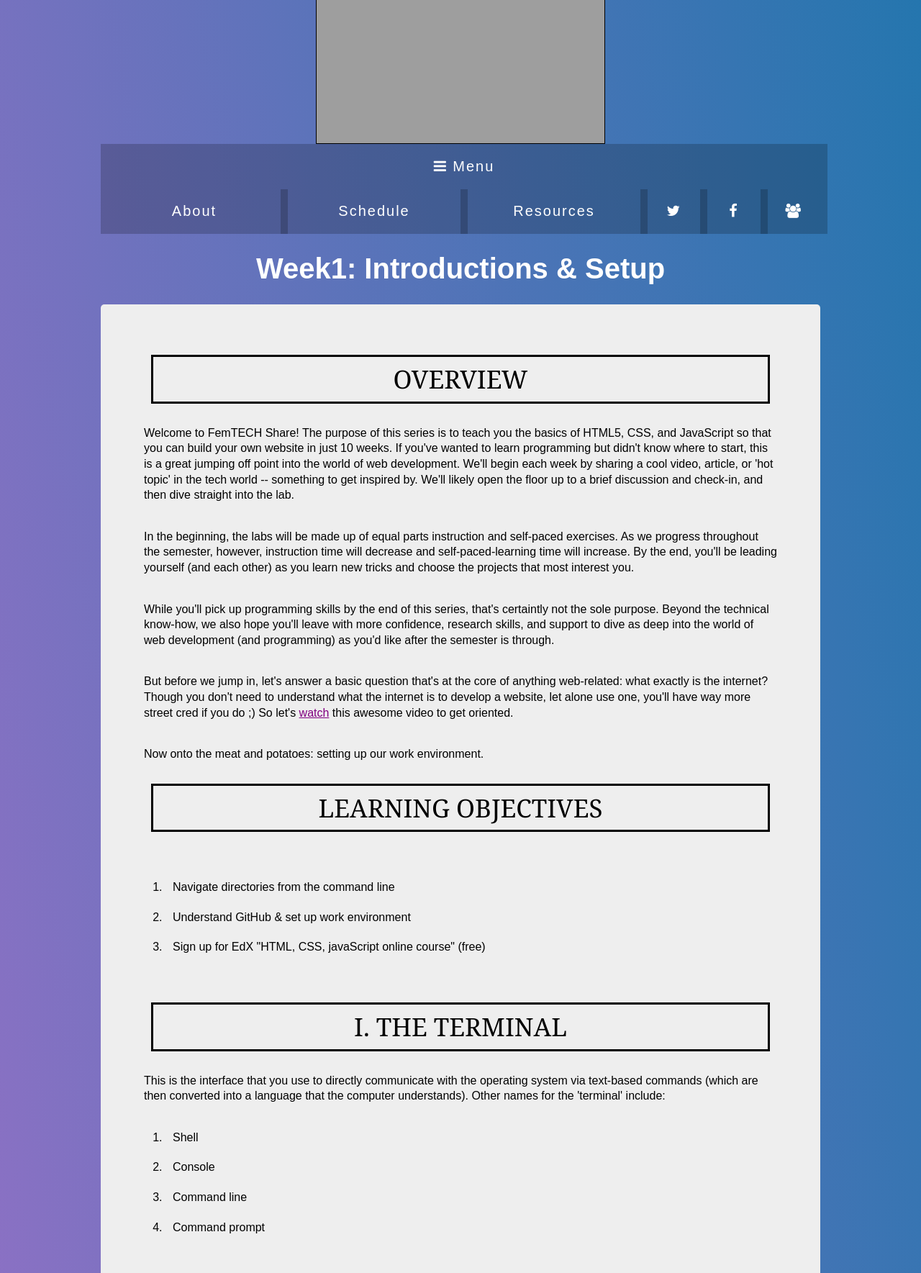
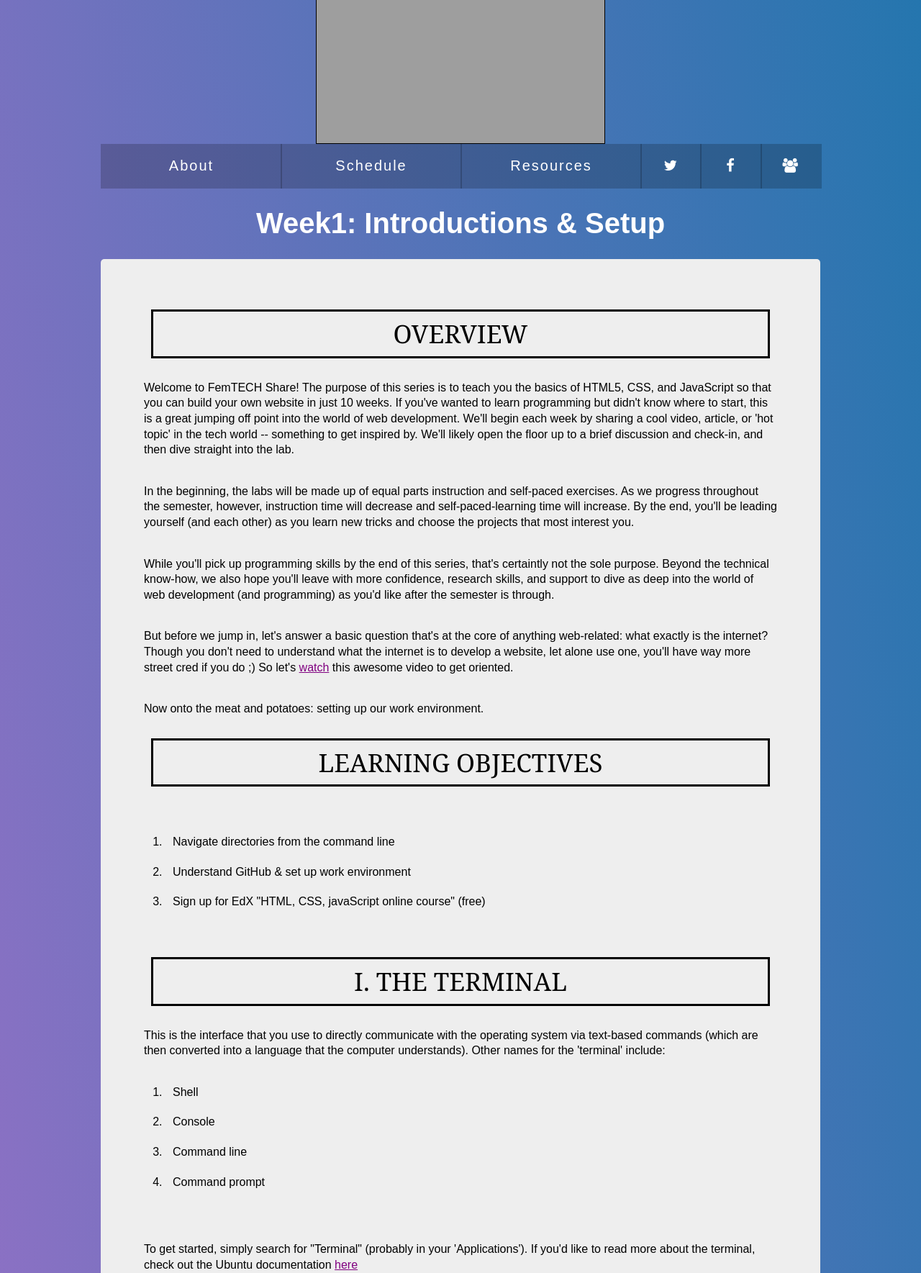
Before and after one commit to maialena/femtechshare, a PHP site: page /HTML/lab1.html in a window 1280 px wide. Shown: the part 152-1921 px from the top of the page at 72% size. Run offline with PHP 8.4, Linux system fonts and the light colour scheme; some libraries are stand-ins or nearby versions; grey boxes are pictures that could not be loaded.

Commit message:
figured out toggle on lab1. needed to write a.toggleNav to access...need to transfer change to other labs

```diff
--- a/Website/CSS/flexLabs.css
+++ b/Website/CSS/flexLabs.css
@@ -18,19 +18,6 @@
 
 
 /*from flexMain */
-
-.flex-nav a {
-    color: white;
-    font-weight: 100;
-    letter-spacing: 2px;
-    text-decoration: none;
-    background: rgba(0, 0, 0, 0.2);
-    padding: 20px 5px;
-    display: inline-block;
-    width: 100%;
-    text-align: center;
-    transition: all 0.5s;
-}
 
 h1 {
     text-align: center;
@@ -81,13 +68,6 @@
 
 .flex-nav .social {
     flex: 1;
-}
-
-
-/*don't display toggleNav when main screen */
-
-.toggleNav {
-    display: none;
 }
 
 
@@ -254,7 +234,7 @@
     letter-spacing: 2px;
     text-decoration: none;
     background: rgba(0, 0, 0, 0.2);
-    padding: 20px 5px;
+    padding: 20px 1px;
     display: inline-block;
     width: 100%;
     text-align: center;
@@ -391,6 +371,13 @@
     background-color: hsla(120, 100%, 50%, 1);
 }
 
+
+/*don't display toggleNav when main screen */
+
+a.toggleNav {
+    display: none;
+}
+
 @media all and (max-width: 1000px) {
     .flex-nav ul {
         /*don't wnat flex-direction column since will all stack */
@@ -436,7 +423,7 @@
         order: 1;
     }
     /*display the Menu toggleNav */
-    .toggleNav {
+    a.toggleNav {
         display: block;
     }
     .flex-nav ul {
@@ -453,5 +440,4 @@
     .lesson {
         order: 3;
     }
-
 }
--- a/Website/HTML/lab1.html
+++ b/Website/HTML/lab1.html
@@ -4,7 +4,9 @@
 <head>
     <meta charset="UTF-8">
     <meta name="viewport" content="width=device-width, initial-scale=1.0">
+
     <link rel="stylesheet" href="../CSS/flexLabs.css" />
+
     <link rel="stylesheet" href="../font-awesome/css/font-awesome.min.css" />
     <title> Lab1 </title>
 </head>
@@ -231,17 +233,22 @@
         </div>
     </div>
 
+    <!--end wrapper -->
     <script src="https://ajax.googleapis.com/ajax/libs/jquery/1.12.4/jquery.min.js"></script>
     <script>
         $(function() {
-            /*toggleClass goes between adding and removing our own class of open on the ul */
+
             $('.toggleNav').on('click', function() {
                 $('.flex-nav ul').toggleClass('open');
             });
         });
     </script>
     <script src="http://code.jquery.com/jquery.js"></script>
-    <script src="js/bootstrap.min.js"></script
+    <script src="js/bootstrap.min.js"></script>
+    <!--add bootrap's JS plugins, jquery, and tether -->
+    <script src="https://ajax.googleapis.com/ajax/libs/jquery/3.0.0/jquery.min.js" integrity="sha384-THPy051/pYDQGanwU6poAc/hOdQxjnOEXzbT+OuUAFqNqFjL+4IGLBgCJC3ZOShY" crossorigin="anonymous"></script>
+    <script src="https://cdnjs.cloudflare.com/ajax/libs/tether/1.2.0/js/tether.min.js" integrity="sha384-Plbmg8JY28KFelvJVai01l8WyZzrYWG825m+cZ0eDDS1f7d/js6ikvy1+X+guPIB" crossorigin="anonymous"></script>
+    <script src="https://maxcdn.bootstrapcdn.com/bootstrap/4.0.0-alpha.3/js/bootstrap.min.js" integrity="sha384-ux8v3A6CPtOTqOzMKiuo3d/DomGaaClxFYdCu2HPMBEkf6x2xiDyJ7gkXU0MWwaD" crossorigin="anonymous"></script>
 </body>
 
 </html>
```
